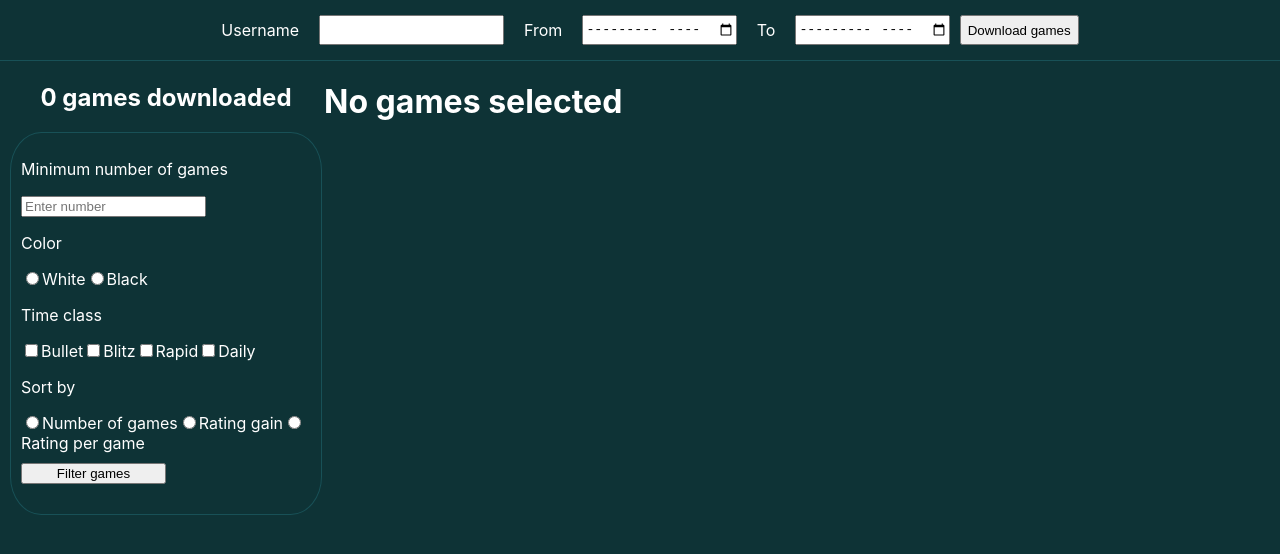
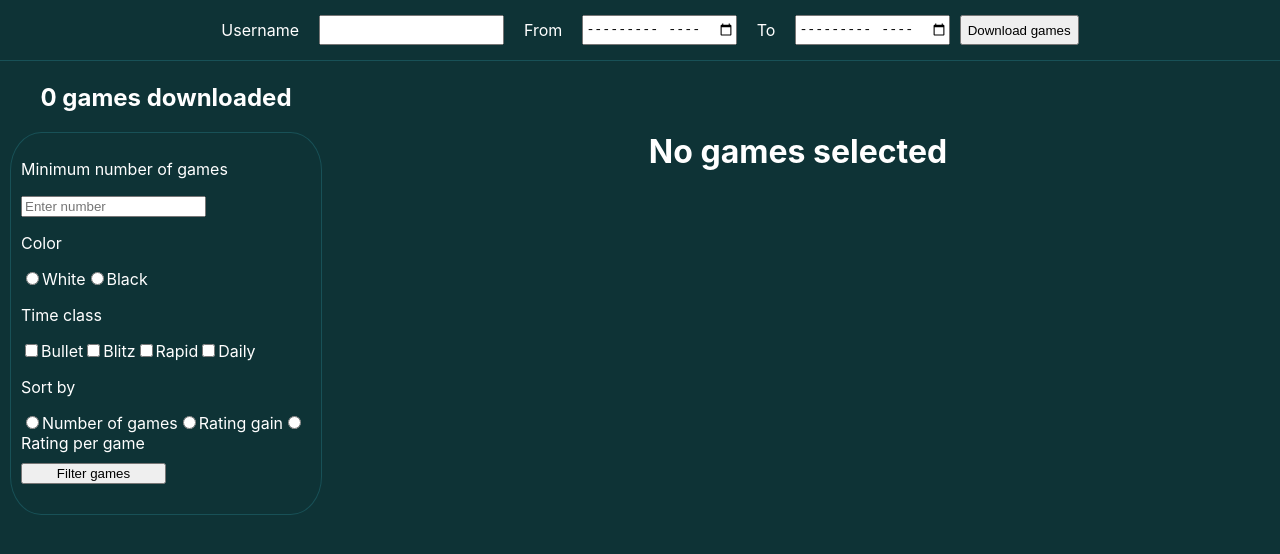
Before and after one commit to Dawid-P/chess-for-fun, a Next.js app: page / in a window 1280 px wide. Shown: the top 554 px of the page. Built offline with nearby package versions, Linux system fonts and the light colour scheme.

Commit message:
a little css

```diff
--- a/components/DataDisplay.js
+++ b/components/DataDisplay.js
@@ -13,7 +13,6 @@ const DataDisplay = ({ data }) => {
   if (data) {
     let minGames = data.formData.minGames;
     let sortBy = data.formData.sortBy;
-    console.log(sortBy);
 
     data.data.forEach((element) => {
       ratingDifference = ratingDifference + element.userRatingChange;
@@ -63,11 +62,13 @@ const DataDisplay = ({ data }) => {
       ecoArray.sort((a, b) => b.ratingPerGame - a.ratingPerGame);
     }
   }
-  console.log(ecoArray);
+
   return (
     <>
       {!data ? (
-        <h1>No games selected</h1>
+        <div className={styles.noGames}>
+          <h1>No games selected</h1>
+        </div>
       ) : (
         <div>
           <div className={styles.cards}>
--- a/styles/Card.module.css
+++ b/styles/Card.module.css
@@ -4,6 +4,15 @@
   display: flex;
   gap: 10px;
   flex-wrap: wrap;
+}
+
+.noGames {
+  display: flex;
+  justify-content: center;
+}
+
+.noGames h1 {
+  padding: 50px;
 }
 
 .card {
```
